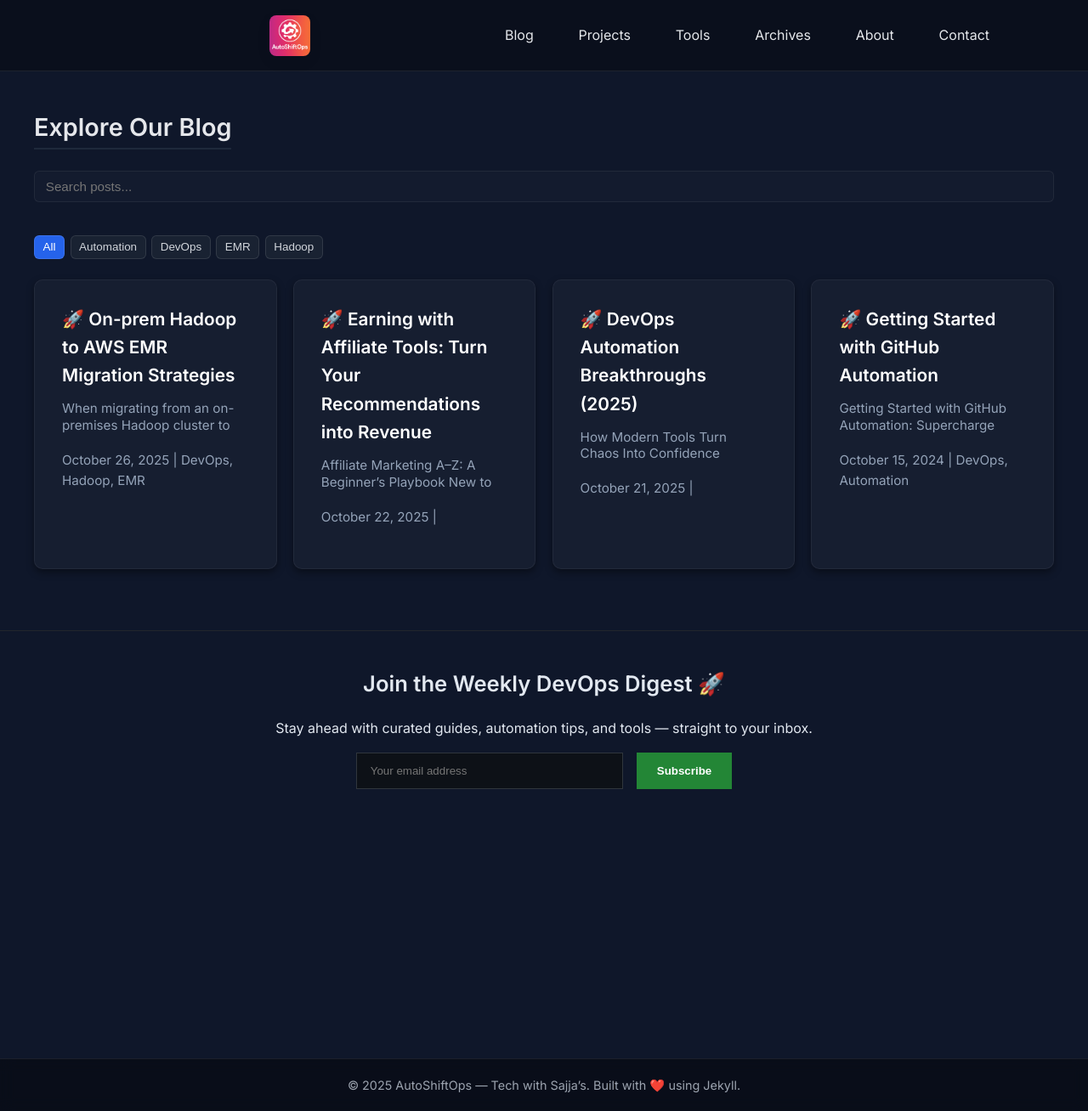
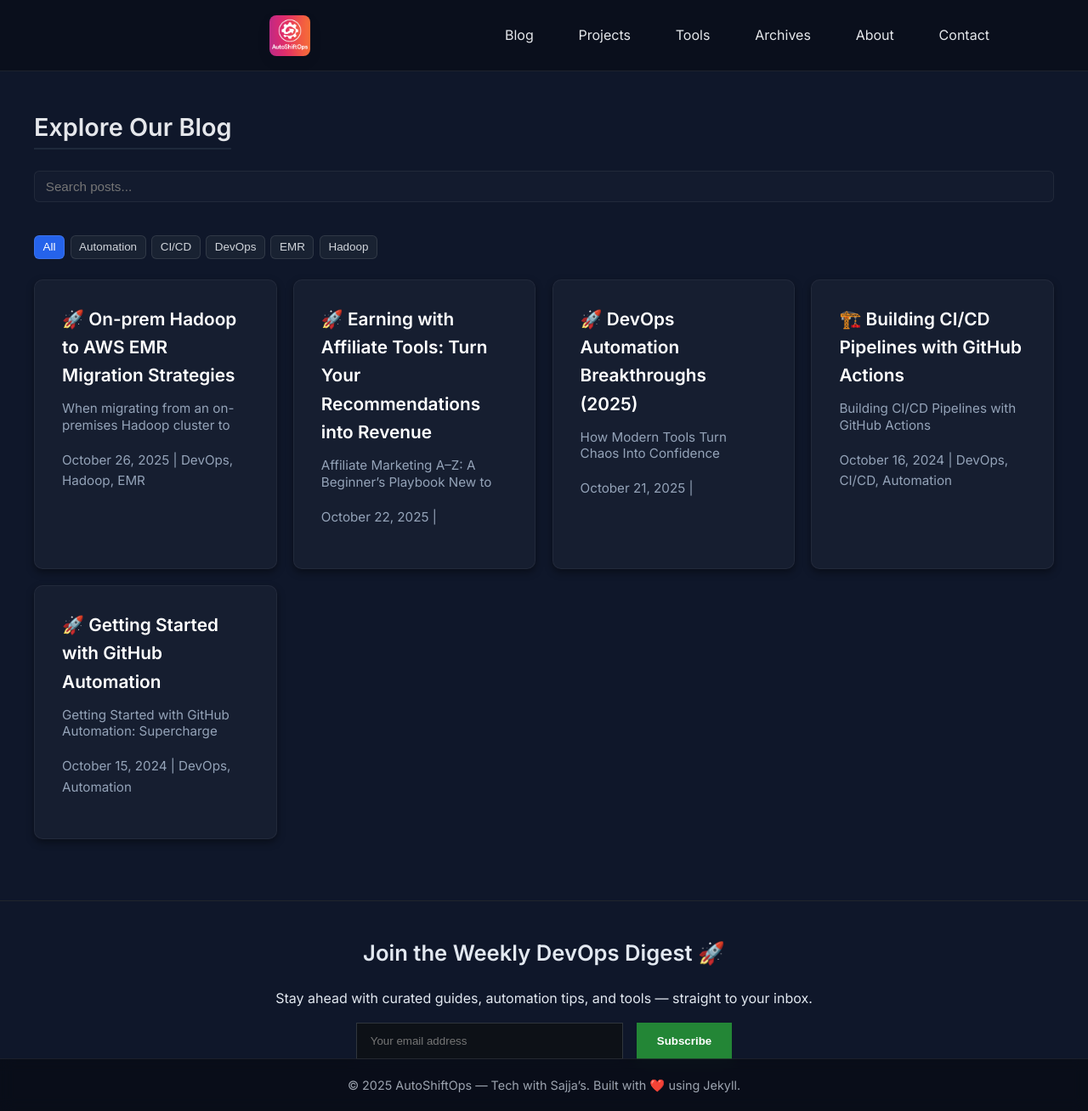
Before and after one commit to AutoShiftOps/autoshiftops.github.io, a Jekyll site: the page built from _pages/blog.md, in a window 1280 px wide and 1308 px high. Shown: the whole window at 85% size. Built offline with Jekyll 4.4.1, drawn with Linux system fonts in a browser that asks for light colours; the list of posts is cut into pages by our own code; some of the changed lines change nothing that is shown.

Commit message:
added new post with mermaid support

````diff
--- a/_layouts/default.html
+++ b/_layouts/default.html
@@ -21,6 +21,15 @@
   <main class="site-main">
     {{ content }}
   </main>
+
+  <!-- mermaid: render diagrams client-side -->
+  <script src="https://cdn.jsdelivr.net/npm/mermaid@10/dist/mermaid.min.js" defer></script>
+  <script defer>
+    document.addEventListener('DOMContentLoaded', function () {
+      mermaid.initialize({ startOnLoad: true, theme: 'base' });
+    });
+  </script>
+
   {% include newsletter.html %}
   {% include footer.html %}
 
--- /dev/null
+++ b/_posts/2025-11-02-building-cicd-pipelines-with-github-actions.md
@@ -0,0 +1,104 @@
+---
+layout: post
+title: "🏗️ Building CI/CD Pipelines with GitHub Actions"
+date: 2024-10-16
+categories: [DevOps, CI/CD, Automation]
+tags: [CI/CD, GitHub Actions, DevOps, pipeline automation]
+description: "Step-by-step guide for building robust CI/CD pipelines using GitHub Actions to automate testing, deployment, and monitoring."
+keywords: [CI/CD, GitHub Actions, DevOps, automation, pipeline, testing, deployment]
+---
+
+## Building CI/CD Pipelines with GitHub Actions
+
+Continuous Integration (CI) and Continuous Deployment (CD) are at the heart of modern DevOps. **GitHub Actions** enables engineers to automate builds, tests, and deployments across multiple environments without relying on third-party CI/CD tools.
+
+---
+
+### Why CI/CD Pipelines Matter
+
+- **Faster Delivery:** Every commit triggers tests and deployments automatically.
+- **Error Detection Early:** Catch bugs during the CI phase before production impact.
+- **Consistent Environments:** Deployments are predictable and repeatable.
+- **Enhanced Collaboration:** Notifications and status checks keep teams aligned.
+
+---
+
+### Step-by-Step Pipeline Example
+
+**Scenario:** Deploy a Node.js web app to staging and production using separate branches.
+
+**Workflow Steps:**
+1. **Checkout Code:** Pull the latest code from the branch.
+2. **Setup Environment:** Install Node.js, dependencies, and required tools.
+3. **Run Tests:** Unit tests, integration tests, and linting.
+4. **Build Application:** Compile or package code for deployment.
+5. **Deploy:** Deploy to staging if `develop` branch, production if `main`.
+6. **Notify Team:** Slack or email notifications about success/failure.
+
+### Visual Diagram
+```mermaid
+flowchart TD
+    A[Commit to GitHub] --> B[Checkout Code]
+    B --> C[Install Dependencies]
+    C --> D[Run Tests]
+    D --> E{Tests Passed?}
+    E -->|Yes| F[Build & Deploy]
+    E -->|No| G[Notify Team]
+    F --> H[Staging or Production]
+    H --> I[Slack Notification]
+```
+### GitHub Actions Pipeline Example
+
+```yaml
+name: CI/CD Pipeline
+
+on:
+  push:
+    branches:
+      - develop
+      - main
+
+jobs:
+  build-test-deploy:
+    runs-on: ubuntu-latest
+    steps:
+      - uses: actions/checkout@v3
+      - name: Setup Node.js
+        uses: actions/setup-node@v3
+        with:
+          node-version: '18'
+      - name: Install Dependencies
+        run: npm ci
+      - name: Run Tests
+        run: npm test
+      - name: Build App
+        run: npm run build
+      - name: Deploy to Staging
+        if: github.ref == 'refs/heads/develop'
+        run: ./deploy-staging.sh
+      - name: Deploy to Production
+        if: github.ref == 'refs/heads/main'
+        run: ./deploy-production.sh
+      - name: Notify Team
+        uses: slackapi/slack-github-action@v1
+        with:
+          channel-id: 'C0123456'
+          text: 'Deployment completed!'
+```
+
+## Best Practices
+
+- Separate pipelines for development, staging, and production
+- Use secrets and environment variables for credentials
+- Keep workflows modular and reusable
+- Run tests in parallel to save CI time
+
+## Common Pitfalls
+
+- Overcomplicating the pipeline with unnecessary steps
+- Ignoring failure notifications
+- Hardcoding sensitive credentials
+
+## Conclusion
+
+A well-designed CI/CD pipeline with GitHub Actions reduces human error, accelerates delivery, and ensures consistent deployments. It’s a cornerstone for any DevOps workflow, allowing engineers to focus on delivering features instead of manual processes.
````
